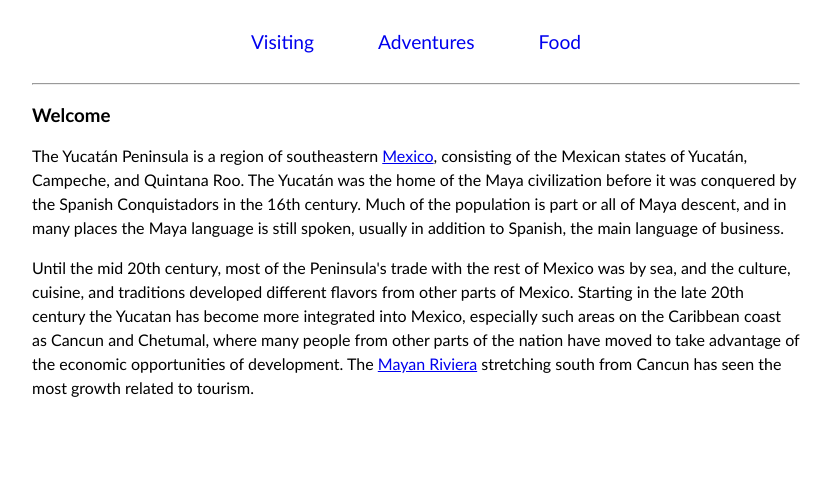
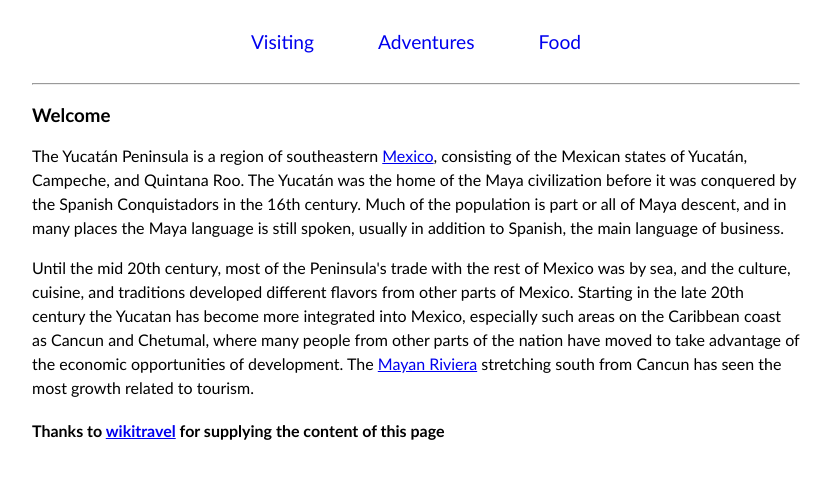
Before and after one commit to fewd20190318/hw-01-online-travel-guide, a plain HTML site: page index.html in a window 1280 px wide. Shown: the part 294-772 px from the top of the page, without its empty margins (224-1055 px from the left). Drawn offline with Linux system fonts and the light colour scheme.

Commit message:
new photo & addtional formatting

```diff
--- a/css/styles.css
+++ b/css/styles.css
@@ -55,3 +55,7 @@ a:hover {
 p {
   line-height: 1.5em
 }
+
+h4 {
+
+}
--- a/index.html
+++ b/index.html
@@ -27,7 +27,7 @@
     <p>Until the mid 20th century, most of the Peninsula's trade with the rest of Mexico was by sea, and the culture, cuisine, and traditions developed different flavors from other parts of Mexico. Starting in the late 20th century the Yucatan has become more integrated into Mexico, especially such areas on the Caribbean coast as Cancun and Chetumal, where many people from other parts of the nation have moved to take advantage of the economic opportunities of development. The <a href="https://wikitravel.org/en/Mayan_Riviera">Mayan Riviera</a> stretching south from Cancun has seen the most growth related to tourism.</p>
 
 
-
+    <h4>Thanks to <a href="https://wikitravel.org/en/Main_Page">wikitravel</a> for supplying the content of this page</h4>
     </div> <!-- end of content -->
     </div> <!-- end of container -->
 
```
Also changed, not shown: images/yuc_map.jpg (added).
